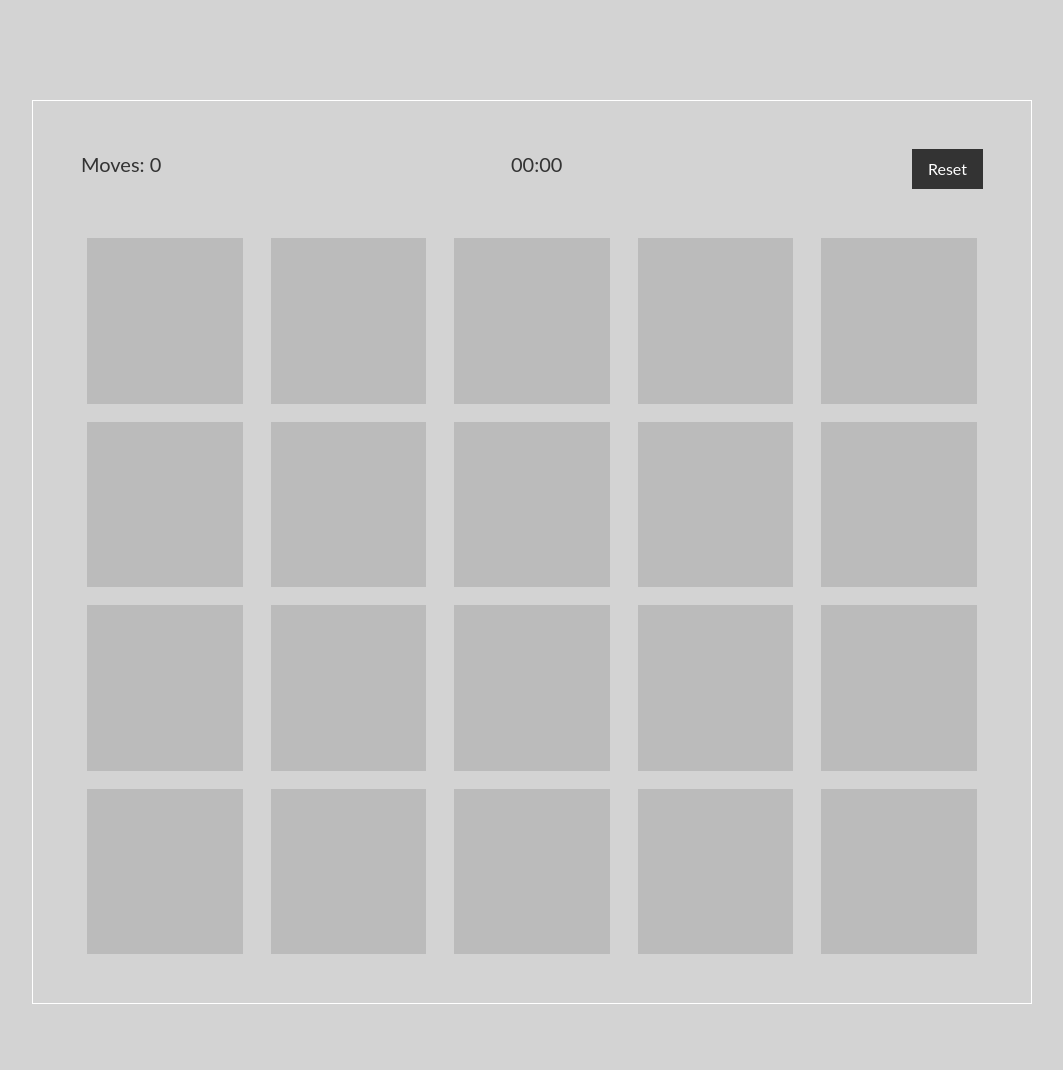
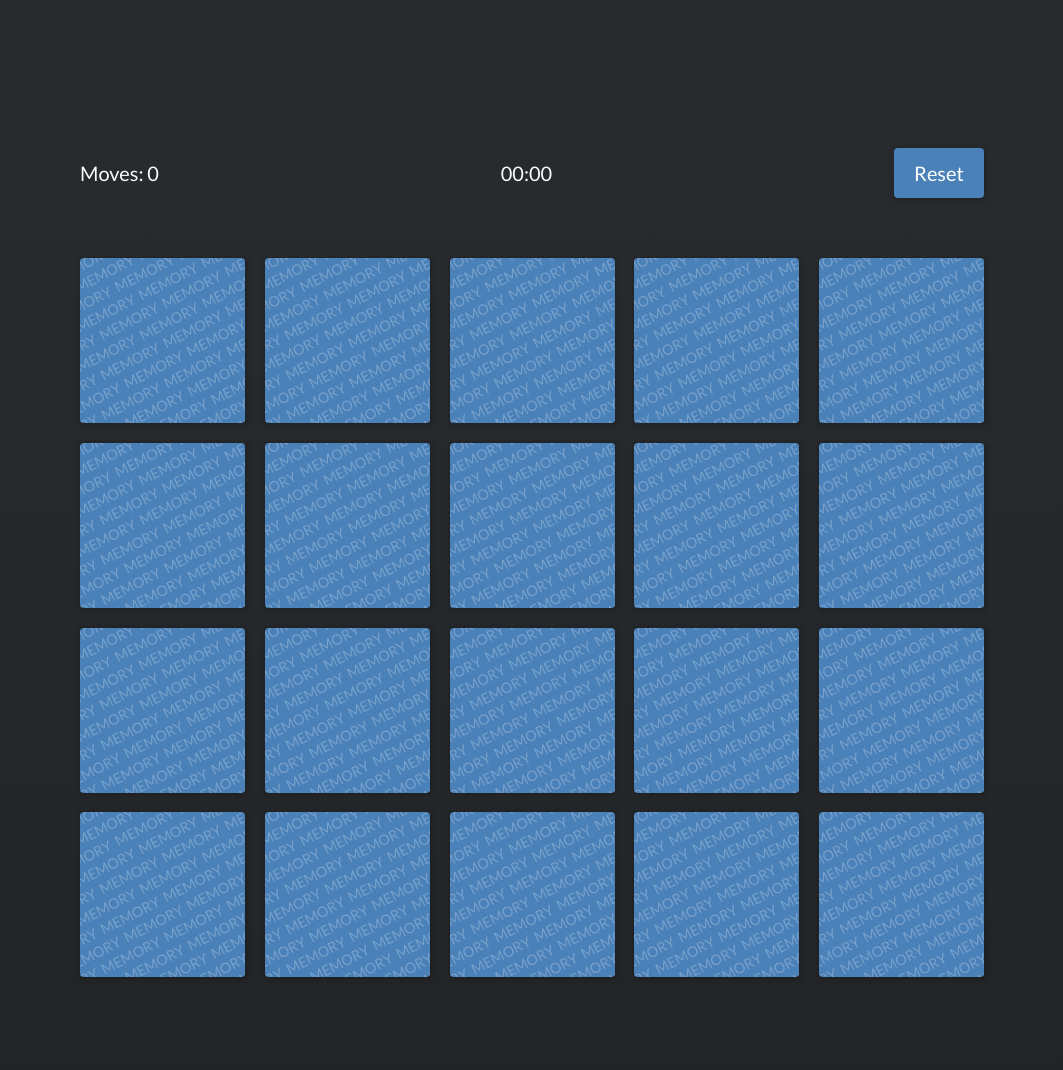
Before and after one commit to Hazzeldorn/react-memory, a React app: page / in a window 1280 px wide. Shown: the top 1070 px of the page, without its empty margins (108-1171 px from the left). Built offline with nearby package versions, Linux system fonts and the light colour scheme.

Commit message:
style: design improved from lo-fi to hi-fi

```diff
--- a/public/index.html
+++ b/public/index.html
@@ -8,6 +8,10 @@
     />
     <title>React Memory</title>
 
+    <link rel="preconnect" href="https://fonts.googleapis.com">
+    <link rel="preconnect" href="https://fonts.gstatic.com" crossorigin>
+    <link href="https://fonts.googleapis.com/css2?family=Lato:wght@400;700&display=swap" rel="stylesheet">
+
     <link rel="stylesheet" href="../src/global-styles.css" />
     <script type="module" src="../src/index.js"></script>
   </head>
--- a/src/components/Footer/Footer.module.css
+++ b/src/components/Footer/Footer.module.css
@@ -1,23 +1,16 @@
 .wrapper {
   padding: 32px 16px 64px;
-  max-width: 500px;
-  margin: 32px auto;
+  max-width: 350px;
+  margin: 0 auto;
   text-align: center;
 }
 
 .wrapper p {
-  font-size: 0.875rem;
+  font-size: 0.75rem;
+  opacity: 0.5;
   color: white;
 }
 
-.wrapper p a {
-  font-weight: 700;
-  text-decoration: none;
-  color: white;
-}
-.wrapper p a:hover {
-  text-decoration: underline;
-}
 .wrapper p:not(:last-of-type) {
   margin-bottom: 1em;
 }
--- a/src/components/MemoryCard/MemoryCard.js
+++ b/src/components/MemoryCard/MemoryCard.js
@@ -1,5 +1,6 @@
 import React from "react";
 
+import { range } from "../../utils";
 import styles from "./MemoryCard.module.css";
 
 function MemoryCard({ card, onClick, isFlipped, isFound }) {
@@ -23,7 +24,15 @@ function MemoryCard({ card, onClick, isFlipped, isFound }) {
   return (
     <button onClick={handleClick} className={cardClassName}>
       <div className={styles.card__inner}>
-        <div className={styles.card__front}></div>
+        <div className={styles.card__front}>
+          <div class={styles.pattern}>
+            {range(0, 14).map((i) => (
+              <p>
+                MEMORY&nbsp;&nbsp;MEMORY&nbsp;&nbsp;MEMORY&nbsp;&nbsp;MEMORY
+              </p>
+            ))}
+          </div>
+        </div>
         <div className={styles.card__back}>
           {isFlipped || isFound ? <span>{card.icon}</span> : ""}
         </div>
--- a/src/components/MemoryCard/MemoryCard.module.css
+++ b/src/components/MemoryCard/MemoryCard.module.css
@@ -1,8 +1,10 @@
 .card {
   aspect-ratio: 1 / 1;
-  border-radius: 0;
   border: none;
   background: none;
+
+  padding: 0;
+  margin: 0;
 
   cursor: pointer;
   user-select: none;
@@ -12,7 +14,7 @@
   position: relative;
   width: 100%;
   height: 100%;
-  box-shadow: 1px 1px 5px 0px rgba(0, 0, 0, 0);
+  box-shadow: 1px 1px 5px 1px rgba(0,0,0,0.2);
 
   transition: transform 0.6s;
   transform-style: preserve-3d;
@@ -32,11 +34,47 @@
   position: absolute;
   width: 100%;
   height: 100%;
+  border-radius: 4px;
   backface-visibility: hidden;
 }
+
 .card .card__front {
-  background: #bbb;
+  background: #4a81b9;
+  will-change: transform;
+  transition: transform 0.25s;
+  overflow: hidden;
 }
+
+.card .card__front:hover{
+  transform: scale(1.02);
+}
+
+.card .pattern {
+  position: absolute;
+  top: -25%;
+  left: -25%;
+  width: 150%;
+  height: 150%;
+  transform: rotate(-27deg) translateY(-3%);
+  opacity: 0.25;
+}
+
+.card .pattern p {
+  white-space: nowrap;
+  color: #fff;
+  font-size: 0.9em;
+  line-height: 1.25;
+}
+
+.card .pattern p:nth-child(3n+1) {
+  transform: translateX(-14%);
+}
+
+.card .pattern p:nth-child(3n+2) {
+  transform: translateX(-7%);
+}
+
+
 .card .card__back {
   display: flex;
   justify-content: center;
--- a/src/components/MemoryGameControls/MemoryGameControls.module.css
+++ b/src/components/MemoryGameControls/MemoryGameControls.module.css
@@ -2,18 +2,21 @@
   width: 100%;
   display: flex;
   justify-content: space-between;
+  align-items: baseline;
+  font-size: 1.25em;
   margin-bottom: 3em;
 }
 
 .reset__btn {
   border: none;
   padding: 0.5em 1em;
-  font-size: 1em;
+  background-color: #4a81b9;
+  box-shadow: 1px 1px 5px 0px rgba(0, 0, 0, 0.25);
+  border-radius: 4px;
+  transition: transform 0.25s;
   cursor: pointer;
-  background-color: #333;
 }
 
-.timer, .movecount {
-  font-size: 1.25em;
-  color: #333;
+.reset__btn:hover {
+  transform: scale(1.025);
 }
--- a/src/components/MemoryGrid/MemoryGrid.module.css
+++ b/src/components/MemoryGrid/MemoryGrid.module.css
@@ -1,4 +1,4 @@
 .grid {
   display: grid;
-  grid-gap: 1em;
+  grid-gap: 1.25em;
 }
--- a/src/components/MemoryPlayground/MemoryPlayground.module.css
+++ b/src/components/MemoryPlayground/MemoryPlayground.module.css
@@ -2,5 +2,4 @@
   padding: 3em;
   max-width: 1000px;
   margin: 100px auto;
-  border: 1px solid white;
 }
--- a/src/global-styles.css
+++ b/src/global-styles.css
@@ -12,13 +12,16 @@
 }
 html,
 body {
-  height: 100%;
+  min-height: 100%;
 }
 body {
   line-height: 1.5;
   -webkit-font-smoothing: antialiased;
-  font-family: 'Lato', sans-serif;
-  background: lightgray
+  font-family: "Lato", sans-serif;
+  font-weight: 400;
+  font-style: normal;
+  color: #fafafa;
+  background: linear-gradient(0deg, rgba(33,35,37,1) 0%, rgba(41,44,47,1) 100%);
 }
 img,
 picture,
```
